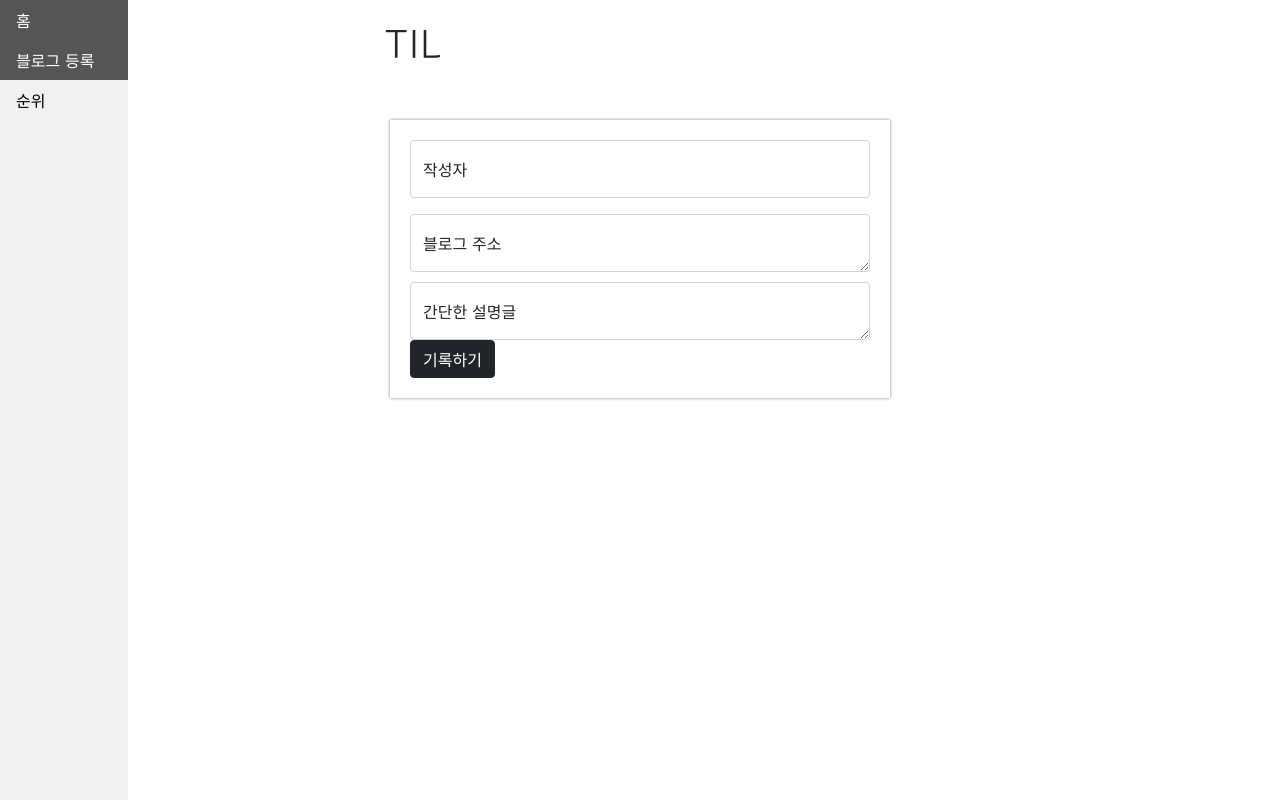
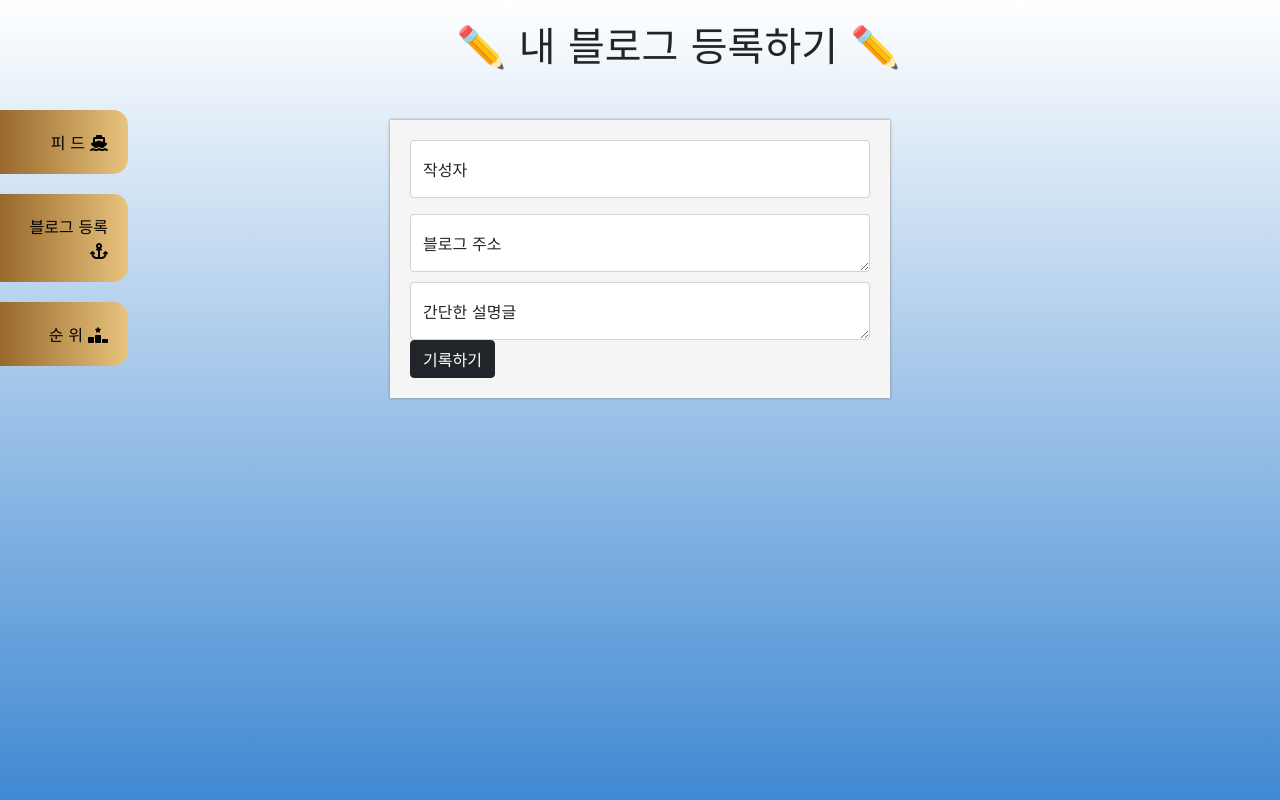
Before and after one commit to hdlee0619/toyproject3, a Flask app: page /post in a window 1280 px wide. Run offline with Flask 2, Linux system fonts and the light colour scheme; some libraries are stand-ins or nearby versions.

Commit message:
전체적인 디자인 수정

```diff
--- a/static/css/components/side_bar.css
+++ b/static/css/components/side_bar.css
@@ -2,25 +2,57 @@
    margin: 0;
    padding: 0;
    width: 10%;
-   background-color: #f1f1f1;
+   background-color: transparent;
    position: fixed;
    height: 100%;
    overflow: auto;
 }
 
+.menu-ul li:first-child {
+   margin-top: 110px;
+}
+
 li a {
    display: block;
-   color: #000;
-   padding: 8px 16px;
+   padding: 20px 20px;
    text-decoration: none;
+   margin-top: 20px;
+   text-align: right;
+   border-radius: 0 15px 15px 0;
 }
 
-li a.active {
-   background-color: #555;
-   color: white;
+li a {
+   background: linear-gradient(to right, rgb(152, 104, 44), #e8c47e);
+   color: black;
 }
 
 li a:hover:not(.active) {
-   background-color: #555;
-   color: white;
+   background: linear-gradient(to right, rgb(152, 104, 44), #e8c47e);
+   color: black;
 }
+
+.menu-ul li:nth-child(2) {
+   animation-delay: 0.2s;
+}
+.menu-ul li:nth-child(3) {
+   animation-delay: 0.5s;
+}
+.menu-ul li:last-child {
+   animation-delay: 0.5s;
+}
+
+@keyframes appearBtnAnimation {
+   from {
+      opacity: 0;
+   }
+   to {
+      transform: none;
+      opacity: 1;
+   }
+}
+
+.menu-ul li {
+   transform: translateX(-50px);
+   animation: appearBtnAnimation 0.3s ease-in-out forwards;
+   opacity: 0;
+}
--- a/static/css/screens/record.css
+++ b/static/css/screens/record.css
@@ -10,6 +10,7 @@
    margin: 20px auto 0px auto;
    padding: 20px;
    box-shadow: 0px 0px 3px 0px gray;
+   background-color: whitesmoke;
 }
 
 .mycards {
--- a/static/css/style.css
+++ b/static/css/style.css
@@ -10,10 +10,19 @@
    font-family: "Gowun Dodum", sans-serif;
 }
 
+body {
+   width: 100vw;
+   height: 100vh;
+   background: linear-gradient(white, RGB(64 137 210));
+   background-attachment: scroll;
+}
+
 .mytitle {
-   margin-left: 30%;
+   margin-left: 6%;
    padding-top: 20px;
    height: 100px;
+   text-align: center;
+   background-color: transparent;
 }
 
 .mycards {
--- a/templates/record.html
+++ b/templates/record.html
@@ -36,14 +36,26 @@
 
    <body>
       <div class="menu">
-         <ul>
-            <li><a href="#" onclick="location.href='/'">홈</a></li>
-            <li><a class="active" href="#">블로그 등록</a></li>
-            <li><a href="#" onclick="location.href='/rank'">순위</a></li>
+         <ul class="menu-ul">
+            <li>
+               <a href="#" onclick="location.href='/'"
+                  >피 드 <i class="fa-solid fa-ship"></i
+               ></a>
+            </li>
+            <li>
+               <a href="#" class="active"
+                  >블로그 등록 <i class="fa-sharp fa-solid fa-anchor"></i
+               ></a>
+            </li>
+            <li>
+               <a href="#" onclick="location.href='/rank'"
+                  >순 위 <i class="fa-solid fa-ranking-star"></i
+               ></a>
+            </li>
          </ul>
       </div>
       <div class="mytitle">
-         <h1>TIL</h1>
+         <h1>✏️ 내 블로그 등록하기 ✏️</h1>
       </div>
       <div class="mypost" id="post-box">
          <div class="form-floating mb-3">
@@ -83,5 +95,9 @@
          </div>
       </div>
       <script src="../static/js/record.js"></script>
+      <script
+         src="https://kit.fontawesome.com/a7ffd79a17.js"
+         crossorigin="anonymous"
+      ></script>
    </body>
 </html>
```
Also changed, not shown: templates/index.html (+18 -6 lines), templates/ranking.html (+21 -5 lines).
